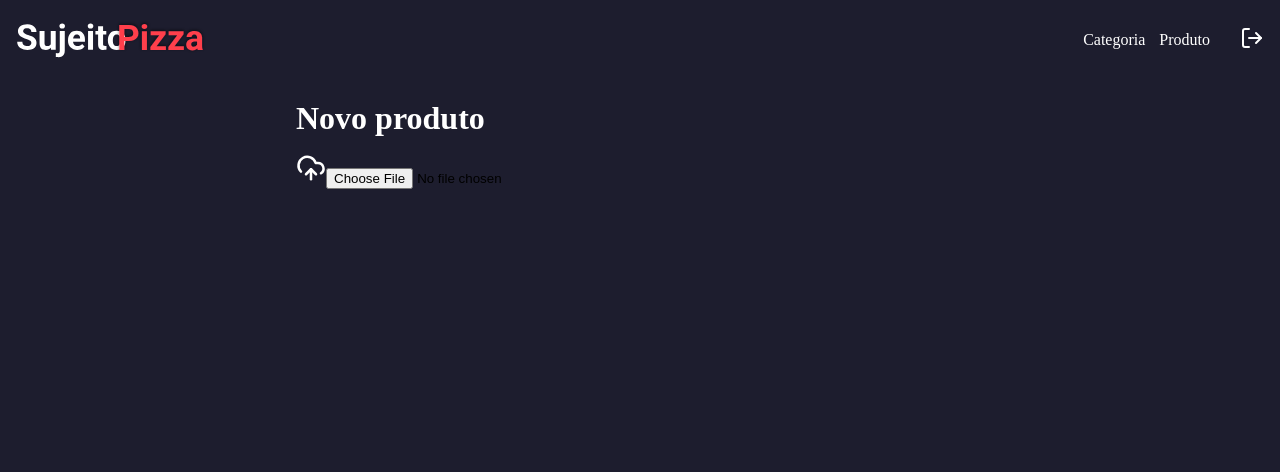
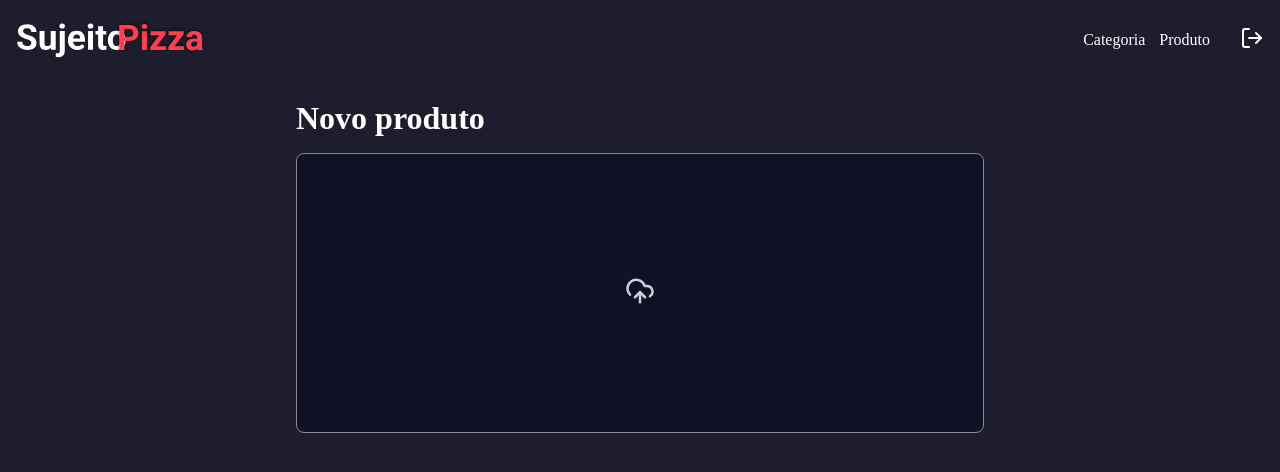
Before and after one commit to dezoliveira/frontend, a Next.js app: page /dashboard/product in a window 1280 px wide. Shown: the top 472 px of the page. Built offline with nearby package versions, Linux system fonts and the light colour scheme.

Commit message:
image preview styles

```diff
--- a/src/app/dashboard/product/form/index.tsx
+++ b/src/app/dashboard/product/form/index.tsx
@@ -53,6 +53,7 @@
             />
           )}
         </label>
+
       </form>
     </main>
   )
--- a/src/app/dashboard/product/form/styles.module.scss
+++ b/src/app/dashboard/product/form/styles.module.scss
@@ -20,4 +20,35 @@
   width: 100%;
   height: 280px;
   position: relative;
+  background-color: var(--dark-900);
+  border-radius: 8px;
+  display: flex;
+  align-items: center;
+  justify-content: center;
+  cursor: pointer;
+  flex-direction: column;
+  margin-bottom: 16px;
+  border: 1px solid var(--gray-100);
+
+  input {
+    display: none;
+  }
+
+  span {
+    z-index: 99;
+    opacity: 0.8;
+    transition: all 0.6s;
+
+    &:hover {
+      opacity: 1;
+      transform: scale(1.1);
+    }
+  }
 }
+
+.preview {
+  width: 100%;
+  height: 100%;
+  border-radius: 8px;
+  object-fit: cover;
+}
```
